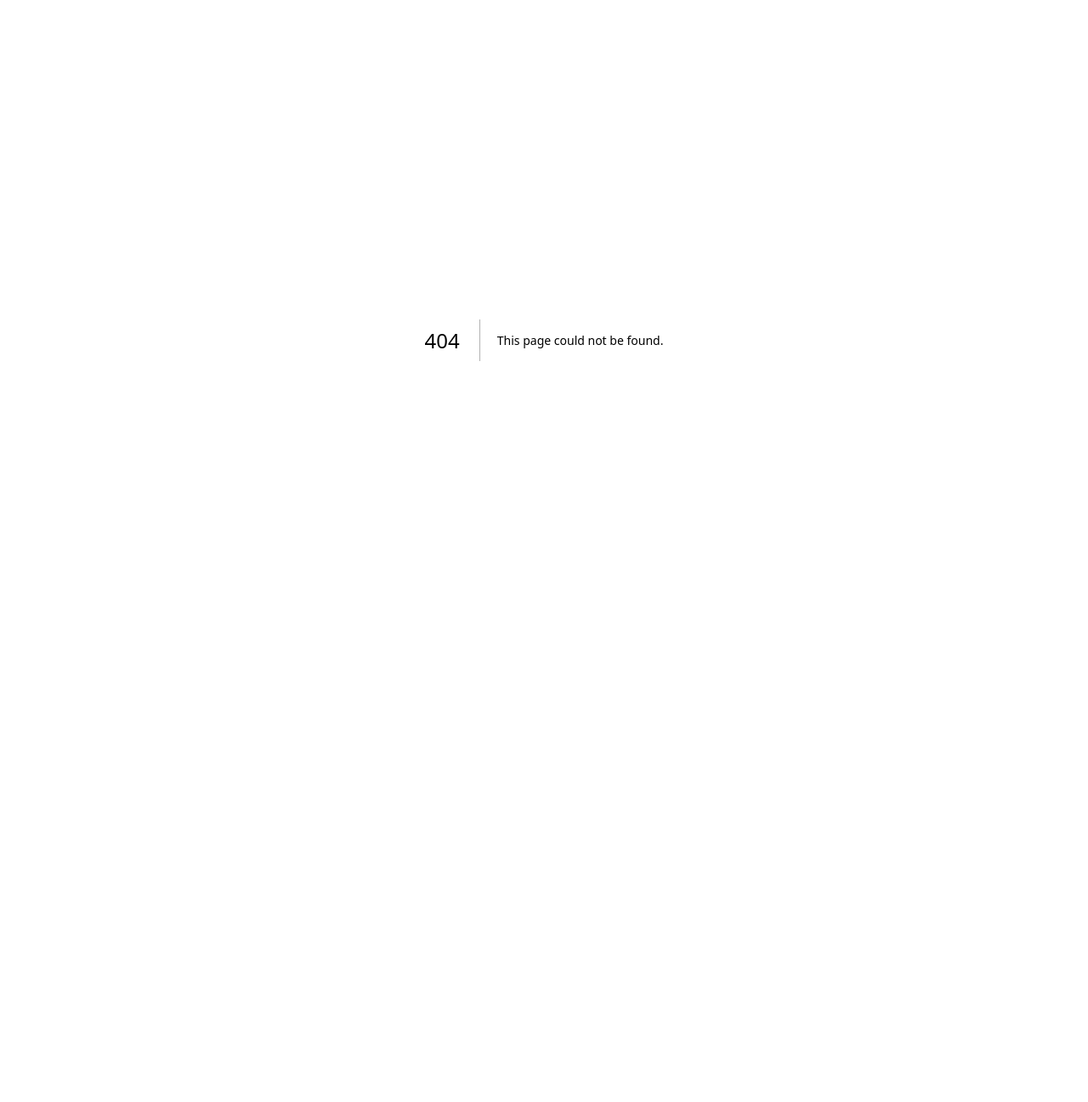
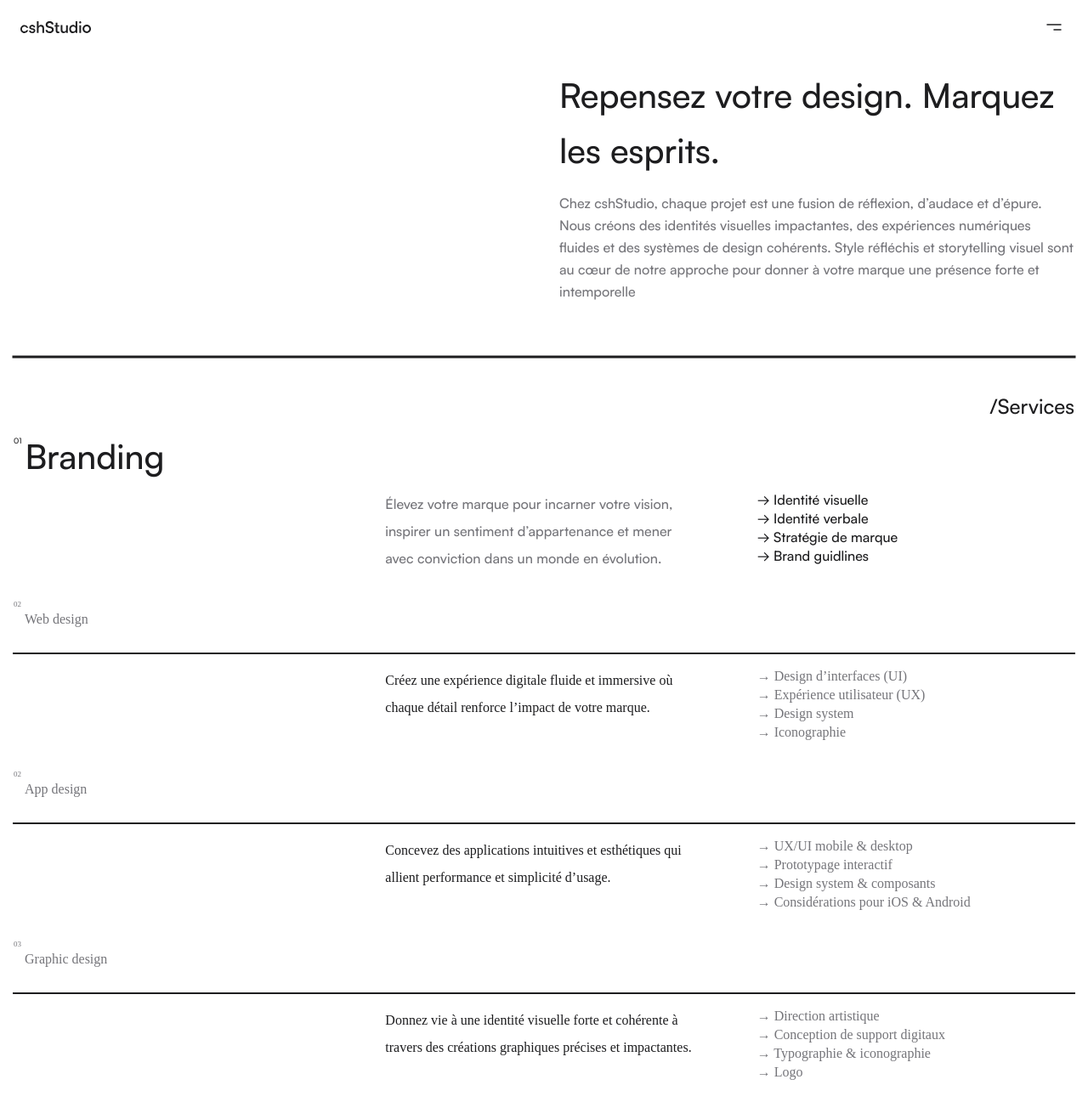
Before and after one commit to ClementSaint-Hilaire/cshStudio, a Next.js app: page /services in a window 1280 px wide. Before the commit this address had no page. Shown: the top 1297 px of the page at 85% size. Before the commit the page ends 800 px from the top, so only its background shows below. Built offline with nearby package versions, Linux system fonts and the light colour scheme.

Commit message:
debut page service

```diff
--- /dev/null
+++ b/src/app/services/layout.tsx
@@ -0,0 +1,18 @@
+import type { Metadata } from 'next'
+
+export const metadata: Metadata = {
+  title: 'Services - cshStudio',
+  description: 'Services proposés par cshStudio',
+}
+
+export default function ServicesLayout({
+  children,
+}: {
+  children: React.ReactNode
+}) {
+  return (
+    <div className="services-layout">
+      {children}
+    </div>
+  )
+}
--- /dev/null
+++ b/src/app/services/page.tsx
@@ -0,0 +1,13 @@
+import FooterSection from "@/components/footerSection";
+import NavbarSection from "@/components/navbarSection";
+import ServiceSection from "@/components/serviceSection";
+
+export default function Home() {
+  return (
+    <main className="relative h-screen w-screen bg-monochrome-100">
+      <NavbarSection />
+      <ServiceSection />
+      <FooterSection />
+    </main>
+  );
+}
--- /dev/null
+++ b/src/components/serviceSection.tsx
@@ -0,0 +1,98 @@
+import AnimatedContent from '@/Animations/AnimatedContent';
+import { useRef } from 'react';
+
+export default function ServiceSection() {
+    return (
+        <section className="w-full bg-monochrome-100 px-4">
+        <div className="w-full max-w-[1680px] mx-auto py-8 md:py-8">
+            <div className="self-stretch max-w-[1680px] flex flex-col md:flex-row justify-start items-start gap-4 md:mt-4 py-8 md:py-8">
+                <div className="hidden md:block md:flex-1 h-[219px] p-2.5 bg-white"></div>
+                <div className="w-full md:flex-1 flex flex-col justify-start items-start gap-4">
+                    <AnimatedContent>
+                        <div className="self-stretch relative justify-start text-monochrome-800 text-title md:text-Display font-medium font-satoshi md:leading-[65px]">Repensez votre design. Marquez les esprits.</div>
+                    </AnimatedContent>
+                    <AnimatedContent>
+                        <div className="w-full self-stretch relative justify-start text-monochrome-500 text-body font-medium font-satoshi leading-relaxed">Chez cshStudio, chaque projet est une fusion de réflexion, d’audace et d’épure. Nous créons des identités visuelles impactantes, des expériences numériques fluides et des systèmes de design cohérents. Style réfléchis et storytelling visuel sont au cœur de notre approche pour donner à votre marque une présence forte et intemporelle</div>
+                    </AnimatedContent>
+                </div>
+            </div>
+
+
+            <div className="flex flex-col">
+                <div className="self-stretch py-8 inline-flex flex-col justify-center items-start gap-2.5">
+                    <div className="self-stretch h-0 relative ring-[1.50px] ring-monochrome-800"></div>
+                </div>
+                <div className="self-stretch max-w-[1680px] py-2 inline-flex justify-end items-end gap-8">
+                    <div className="relative justify-end text-monochrome-800 text-subtitle font-medium font-satoshi leading-normal">/Services</div>
+                </div>
+            </div>
+
+
+
+            <div className="w-full max-w-[1680px] inline-flex flex-col justify-center items-center gap-8">
+    <div className="w-full max-w-[1680px] flex flex-col justify-start items-start gap-4">
+        <div className="self-stretch inline-flex justify-start items-start gap-1">
+            <div className="justify-start text-monochrome-800 text-caption font-medium font-satoshi leading-3">01</div>
+            <div className="justify-start text-monochrome-800 text-title font-medium font-satoshi leading-[48px]">Branding</div>
+        </div>
+        <div className="self-stretch inline-flex justify-start items-start gap-16">
+            <div className="flex w-1/3 relative"></div>
+            <div className="flex w-1/3 justify-start text-monochrome-500 text-2xl font-medium font-satoshi leading-loose">Élevez votre marque pour incarner votre vision, inspirer un sentiment d’appartenance et mener avec conviction dans un monde en évolution.</div>
+            <div className="flex w-1/3 justify-start text-monochrome-800 text-base font-medium font-satoshi leading-snug">→ Identité visuelle<br/>→ Identité verbale<br/>→ Stratégie de marque<br/>→ Brand guidlines</div>
+        </div>
+    </div>
+    <div className="w-full max-w-[1680px] flex flex-col justify-start items-start gap-4">
+        <div className="self-stretch inline-flex justify-start items-start gap-1">
+            <div className="justify-start text-monochrome-500 text-[9px] font-medium font-['Satoshi_Variable'] leading-3">02</div>
+            <div className="justify-start text-monochrome-500 text-4xl font-medium font-['Satoshi_Variable'] leading-[48px]">Web design</div>
+        </div>
+        <div className="self-stretch h-0 outline outline-[1.50px] outline-offset-[-0.75px] outline-zinc-500"></div>
+        <div className="self-stretch inline-flex justify-start items-start gap-16">
+            <div className="flex-1 h-20 relative"></div>
+            <div className="flex-1 justify-start text-zinc-500 text-2xl font-medium font-['Satoshi_Variable'] leading-loose">Créez une expérience digitale fluide et immersive où chaque détail renforce l’impact de votre marque.</div>
+            <div className="flex-1 justify-start text-monochrome-500 text-base font-medium font-['Satoshi_Variable'] leading-snug">→ Design d’interfaces (UI)<br/>→ Expérience utilisateur (UX)<br/>→ Design system<br/>→ Iconographie</div>
+        </div>
+    </div>
+    <div className="w-full max-w-[1680px] flex flex-col justify-start items-start gap-4">
+        <div className="self-stretch inline-flex justify-start items-start gap-1">
+            <div className="justify-start text-monochrome-500 text-[9px] font-medium font-['Satoshi_Variable'] leading-3">02</div>
+            <div className="justify-start text-monochrome-500 text-4xl font-medium font-['Satoshi_Variable'] leading-[48px]">App design</div>
+        </div>
+        <div className="self-stretch h-0 outline outline-[1.50px] outline-offset-[-0.75px] outline-zinc-500"></div>
+        <div className="self-stretch inline-flex justify-start items-start gap-16">
+            <div className="flex-1 h-20 relative"></div>
+            <div className="flex-1 justify-start text-zinc-500 text-2xl font-medium font-['Satoshi_Variable'] leading-loose">Concevez des applications intuitives et esthétiques qui allient performance et simplicité d’usage.</div>
+            <div className="flex-1 justify-start text-monochrome-500 text-base font-medium font-['Satoshi_Variable'] leading-snug">→ UX/UI mobile & desktop<br/>→ Prototypage interactif<br/>→ Design system & composants<br/>→ Considérations pour iOS & Android</div>
+        </div>
+    </div>
+    <div className="w-full max-w-[1680px] flex flex-col justify-start items-start gap-4">
+        <div className="self-stretch inline-flex justify-start items-start gap-1">
+            <div className="justify-start text-monochrome-500 text-[9px] font-medium font-['Satoshi_Variable'] leading-3">03</div>
+            <div className="justify-start text-monochrome-500 text-4xl font-medium font-['Satoshi_Variable'] leading-[48px]">Graphic design</div>
+        </div>
+        <div className="self-stretch h-0 outline outline-[1.50px] outline-offset-[-0.75px] outline-zinc-500"></div>
+        <div className="self-stretch inline-flex justify-start items-start gap-16">
+            <div className="flex-1 h-20 relative"></div>
+            <div className="flex-1 justify-start text-zinc-500 text-2xl font-medium font-['Satoshi_Variable'] leading-loose">Donnez vie à une identité visuelle forte et cohérente à travers des créations graphiques précises et impactantes.</div>
+            <div className="flex-1 justify-start text-monochrome-500 text-base font-medium font-['Satoshi_Variable'] leading-snug">→ Direction artistique<br/>→ Conception de support digitaux<br/>→ Typographie & iconographie<br/>→ Logo</div>
+        </div>
+    </div>
+    <div className="w-full max-w-[1680px] flex flex-col justify-start items-start gap-4">
+        <div className="self-stretch inline-flex justify-start items-start gap-1">
+            <div className="justify-start text-monochrome-500 text-[9px] font-medium font-['Satoshi_Variable'] leading-3">04</div>
+            <div className="justify-start text-monochrome-500 text-4xl font-medium font-['Satoshi_Variable'] leading-[48px]">Code & no-code developpement</div>
+        </div>
+        <div className="self-stretch h-0 outline outline-[1.50px] outline-offset-[-0.75px] outline-zinc-500"></div>
+        <div className="self-stretch inline-flex justify-start items-start gap-16">
+            <div className="flex-1 h-20 relative"></div>
+            <div className="flex-1 justify-start text-zinc-500 text-2xl font-medium font-['Satoshi_Variable'] leading-loose">Développez des solutions performantes et sur-mesure, en combinant technologies modernes et flexibilité du no-code.</div>
+            <div className="flex-1 justify-start text-monochrome-500 text-base font-medium font-['Satoshi_Variable'] leading-snug">→ Développement front-end <br/>→ Webflow & Framer.<br/>→ Intégration de design system<br/>→ Optimisation, performance & SEO</div>
+        </div>
+    </div>
+</div>
+
+
+        </div>
+    </section>
+    );
+}
```
